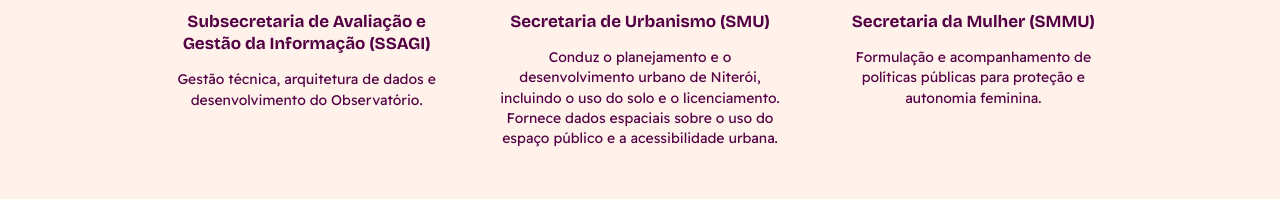
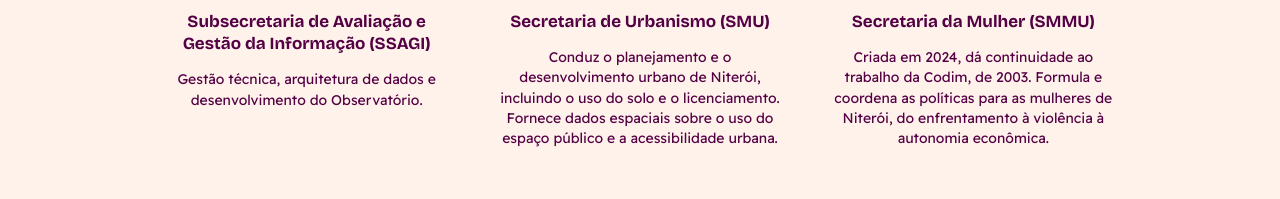
Before and after one commit to SSAGI-hub/observatorio_mulher, a plain HTML site: page index.html in a window 1280 px wide. Shown: the part 3485-3684 px from the top of the page. Drawn offline with nearby package versions, Linux system fonts and the light colour scheme; a web font is replaced by a local one.

Commit message:
Update index.html
atualização texto e logo

```diff
--- a/index.html
+++ b/index.html
@@ -114,7 +114,7 @@
                     <img src="assets/img/logo-smmu.png" alt="Logo da Secretaria da Mulher" onerror="this.style.display='none'">
                 </div>
                 <h3>Secretaria da Mulher (SMMU)</h3>
-                <p>Formulação e acompanhamento de políticas públicas para proteção e autonomia feminina.</p>
+                <p>Criada em 2024, dá continuidade ao trabalho da Codim, de 2003. Formula e coordena as políticas para as mulheres de Niterói, do enfrentamento à violência à autonomia econômica.</p>
             </li>
             <li class="apoio-orgao">
                 <div class="apoio-logo">
```
